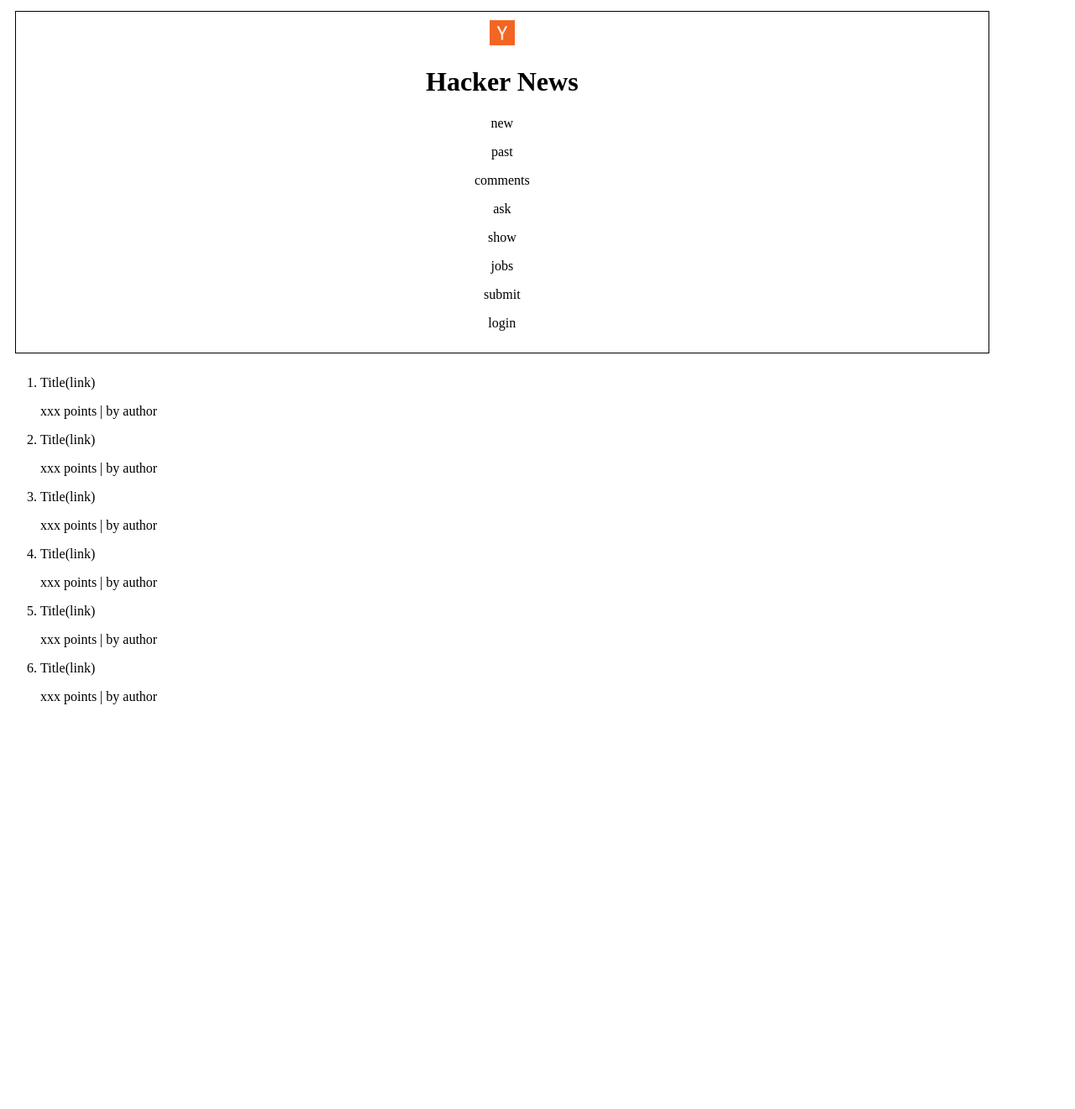
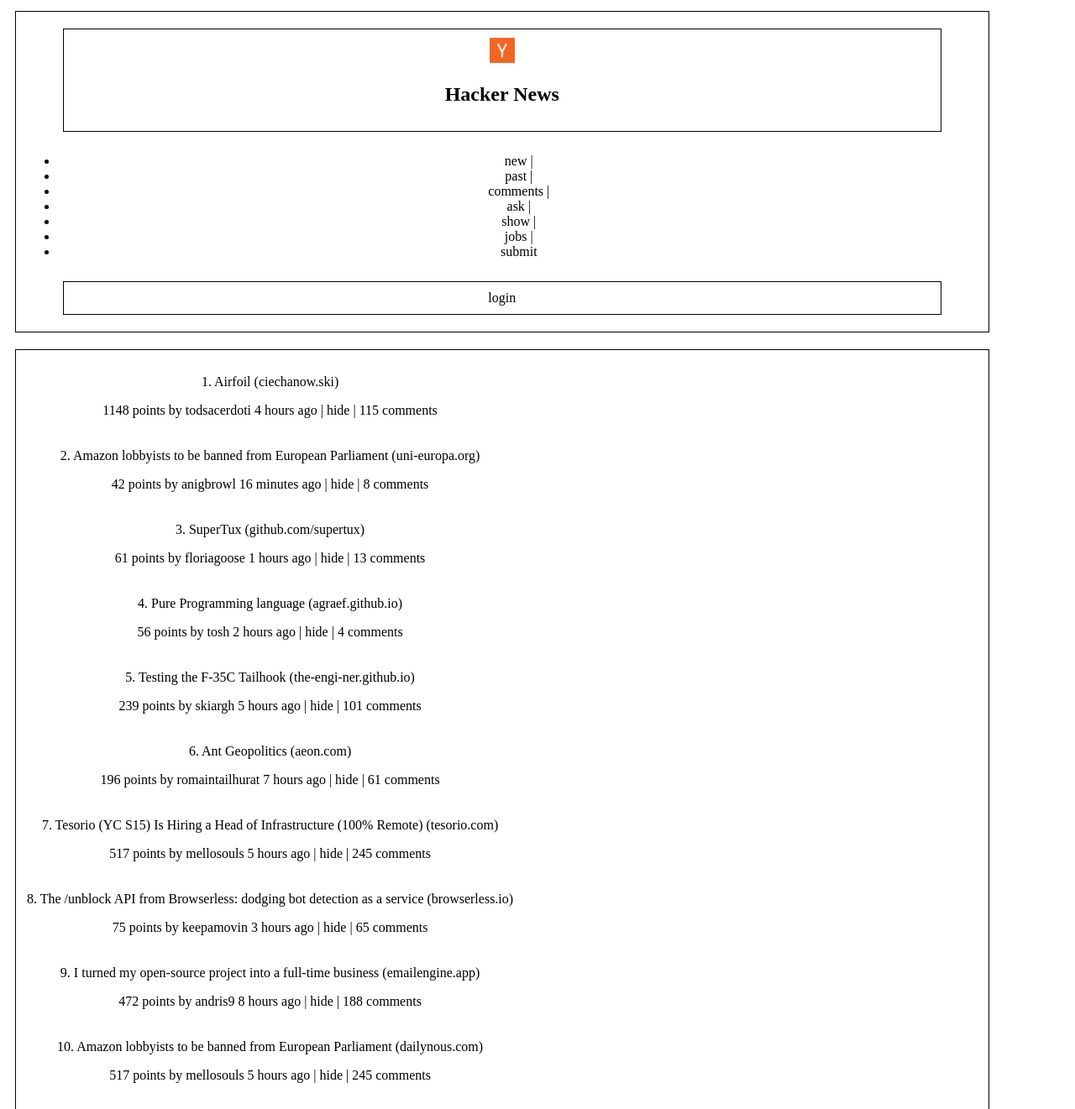
Before and after one commit to kianamay/Layout-reproduction, a plain HTML site: page index.html in a window 1280 px wide. Shown: the part 5-1326 px from the top of the page at 84% size. Before the commit the page ends 860 px from the top, so only its background shows below. Drawn offline with Linux system fonts and the light colour scheme.

Commit message:
table layout

```diff
--- a/index.html
+++ b/index.html
@@ -1,39 +1,152 @@
 <!DOCTYPE html>
 <html lang="en">
   <head>
-    <meta charset="UTF-8">
-    <meta name="viewport" content="width=device-width, initial-scale=1.0">
-    <meta http-equiv="X-UA-Compatible" content="ie=edge">
+    <description charset="UTF-8">
+    <description name="viewport" content="width=device-width, initial-scale=1.0">
+    <description http-equiv="X-UA-Compatible" content="ie=edge">
     <title>Title</title>
     <link rel="stylesheet" href="screen.css">
   </head>
   <body>
-    <div>
-      <img src="y-comb.png" alt="Y">
-      <h1>Hacker News</h1>
-      <p>new</p>
-      <p>past</p>
-      <p>comments</p>
-      <p>ask</p>
-      <p>show</p>
-      <p>jobs</p>
-      <p>submit</p>
-      <p>login</p>
-    </div>
-    <ol>
-      <li><span>Title</span><span>(link)</span></li>
-      <p>xxx points | by author</p>
-      <li><span>Title</span><span>(link)</span></li>
-      <p>xxx points | by author</p>
-      <li><span>Title</span><span>(link)</span></li>
-      <p>xxx points | by author</p>
-      <li><span>Title</span><span>(link)</span></li>
-      <p>xxx points | by author</p>
-      <li><span>Title</span><span>(link)</span></li>
-      <p>xxx points | by author</p>
-      <li><span>Title</span><span>(link)</span></li>
-      <p>xxx points | by author</p>
-    </ol>
-
+    <body>
+      <header>
+          <div class="header">
+              <div class="logo">
+                  <img src="y-comb.png" alt="Y">
+                  <h2>Hacker News</h2>
+              </div>
+              <nav>
+                  <ul>
+                      <li>new | </li>
+                      <li> past |</li>
+                      <li> comments |</li>
+                      <li>ask |</li>
+                      <li> show |</li>
+                      <li> jobs |</li>
+                      <li> submit </li>
+                  </ul>
+              </nav>
+              <div class="login">login </div>
+          </div>
+      </header>
+      <div class="content">
+          <table>
+              <tbody>
+                  <tr>
+                      <td>
+                          <article>
+                              <p class="title">1. Airfoil <span>(ciechanow.ski)</span></p>
+                              <p class="description">1148 points by todsacerdoti 4 hours ago | hide | 115 comments</p>
+                          </article>
+                      </td>
+                  </tr>
+                  <tr>
+                      <td>
+                          <article>
+                              <p class="title">2. Amazon lobbyists to be banned from European Parliament <span>(uni-europa.org)</span></p>
+                              <p class="description">42 points by anigbrowl 16 minutes ago | hide | 8 comments</p>
+                          </article>
+                      </td>
+                  </tr>
+                  <tr>
+                      <td>
+                          <article>
+                              <p class="title">3. SuperTux <span>(github.com/supertux)</span></p>
+                              <p class="description">61 points by floriagoose 1 hours ago | hide | 13 comments</p>
+                          </article>
+                      </td>
+                  </tr>
+                  <tr>
+                      <td>
+                          <article>
+                              <p class="title">4. Pure Programming language <span>(agraef.github.io)</span></p>
+                              <p class="description">56 points by tosh 2 hours ago | hide | 4 comments</p>
+                          </article>
+                      </td>
+                  </tr>
+                  <tr>
+                      <td>
+                          <article>
+                              <p class="title">5. Testing the F-35C Tailhook <span>(the-engi-ner.github.io)</span></p>
+                              <p class="description">239 points by skiargh 5 hours ago | hide | 101 comments</p>
+                          </article>
+                      </td>
+                  </tr>
+                  <tr>
+                      <td>
+                          <article>
+                              <p class="title">6. Ant Geopolitics <span>(aeon.com)</span></p>
+                              <p class="description">196 points by romaintailhurat 7 hours ago | hide | 61 comments</p>
+                          </article>
+                      </td>
+                  </tr>
+                  <tr>
+                      <td>
+                          <article>
+                              <p class="title">7. Tesorio (YC S15) Is Hiring a Head of Infrastructure (100% Remote) <span>(tesorio.com)</span></p>
+                              <p class="description">517 points by mellosouls 5 hours ago | hide | 245 comments</p>
+                          </article>
+                      </td>
+                  </tr>
+                  <tr>
+                      <td>
+                          <article>
+                              <p class="title">8. The /unblock API from Browserless: dodging bot detection as a service <span>(browserless.io)</span></p>
+                              <p class="description">75 points by keepamovin 3 hours ago | hide | 65 comments</p>
+                          </article>
+                      </td>
+                  </tr>
+                  <tr>
+                      <td>
+                          <article>
+                              <p class="title">9. I turned my open-source project into a full-time business <span>(emailengine.app)</span></p>
+                              <p class="description">472 points by andris9 8 hours ago | hide | 188 comments</p>
+                          </article>
+                      </td>
+                  </tr>
+                  <tr>
+                      <td>
+                          <article>
+                              <p class="title">10. Amazon lobbyists to be banned from European Parliament <span>(dailynous.com)</span></p>
+                              <p class="description">517 points by mellosouls 5 hours ago | hide | 245 comments</p>
+                          </article>
+                      </td>
+                  </tr>
+                  <tr>
+                      <td>
+                          <article>
+                              <p class="title">11. Blazer: Business intelligence made simple <span>(github.com/akane)</span></p>
+                              <p class="description">124 points by tosh 7 hours ago | hide | 27 comments</p>
+                          </article>
+                      </td>
+                  </tr>
+                  <tr>
+                      <td>
+                          <article>
+                              <p class="title">12. Apple cancels work on electric car, shifts team to generative AI <span>(bloomber.com)</span></p>
+                              <p class="description">405 points by coloneit 2 hours ago | hide | 416 comments</p>
+                          </article>
+                      </td>
+                  </tr>
+                  <tr>
+                      <td>
+                          <article>
+                              <p class="title">13. Synthetic data generation for tabular data <span>(github.com/adv-dev)</span></p>
+                              <p class="description">24 points by skadamat 2 hours ago | hide | 1 comments</p>
+                          </article>
+                      </td>
+                  </tr>
+                  <tr>
+                      <td>
+                          <article>
+                              <p class="title">14. Dracula's Biggest Mistake<span>(github.com/bruin-data)</span></p>
+                              <p class="description">78 points by chesterfield 6 hours ago | hide | 24 comments</p>
+                          </article>
+                      </td>
+                  </tr>
+              </tbody>
+          </table>
+      </div>
   </body>
+  </html>
 </html>
```
